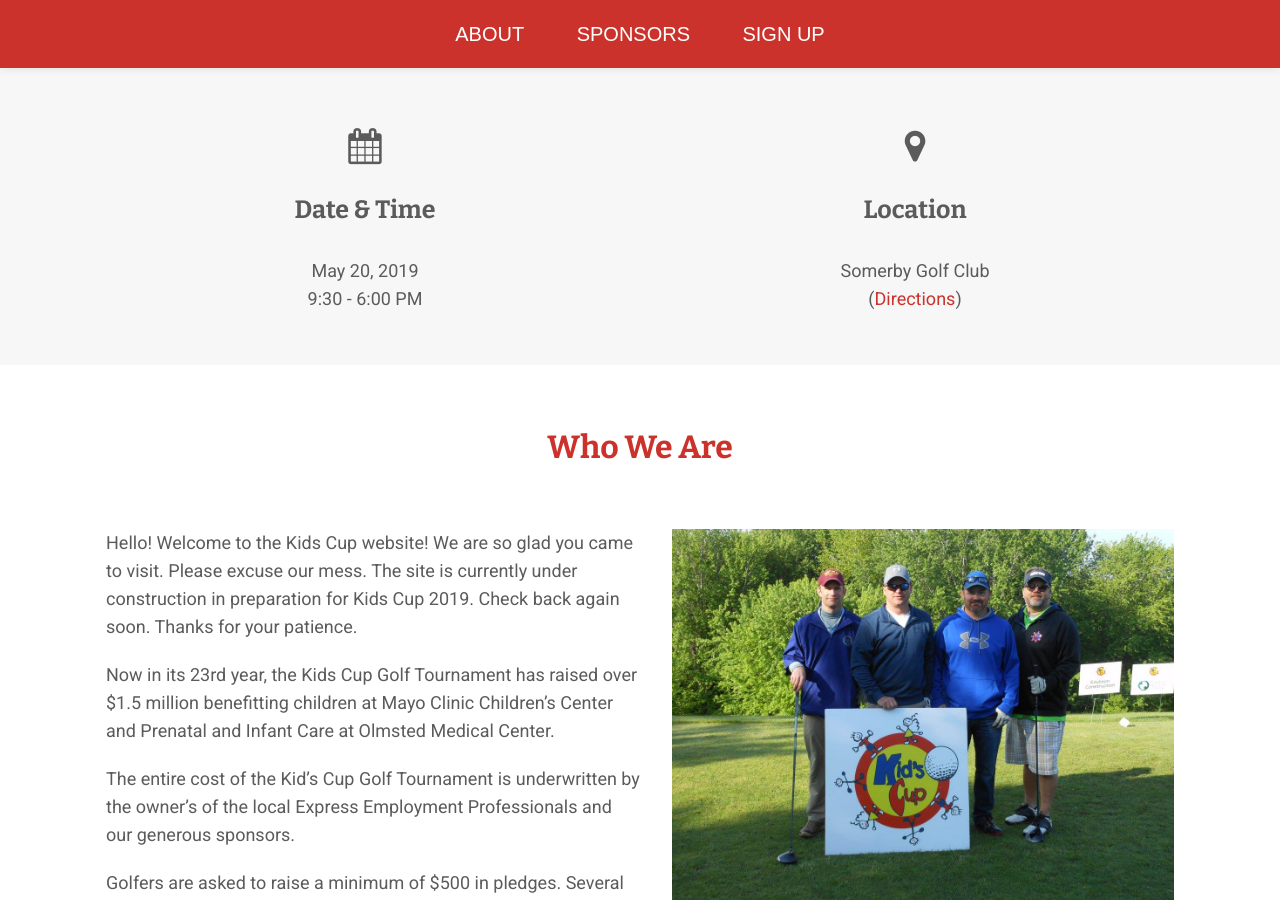
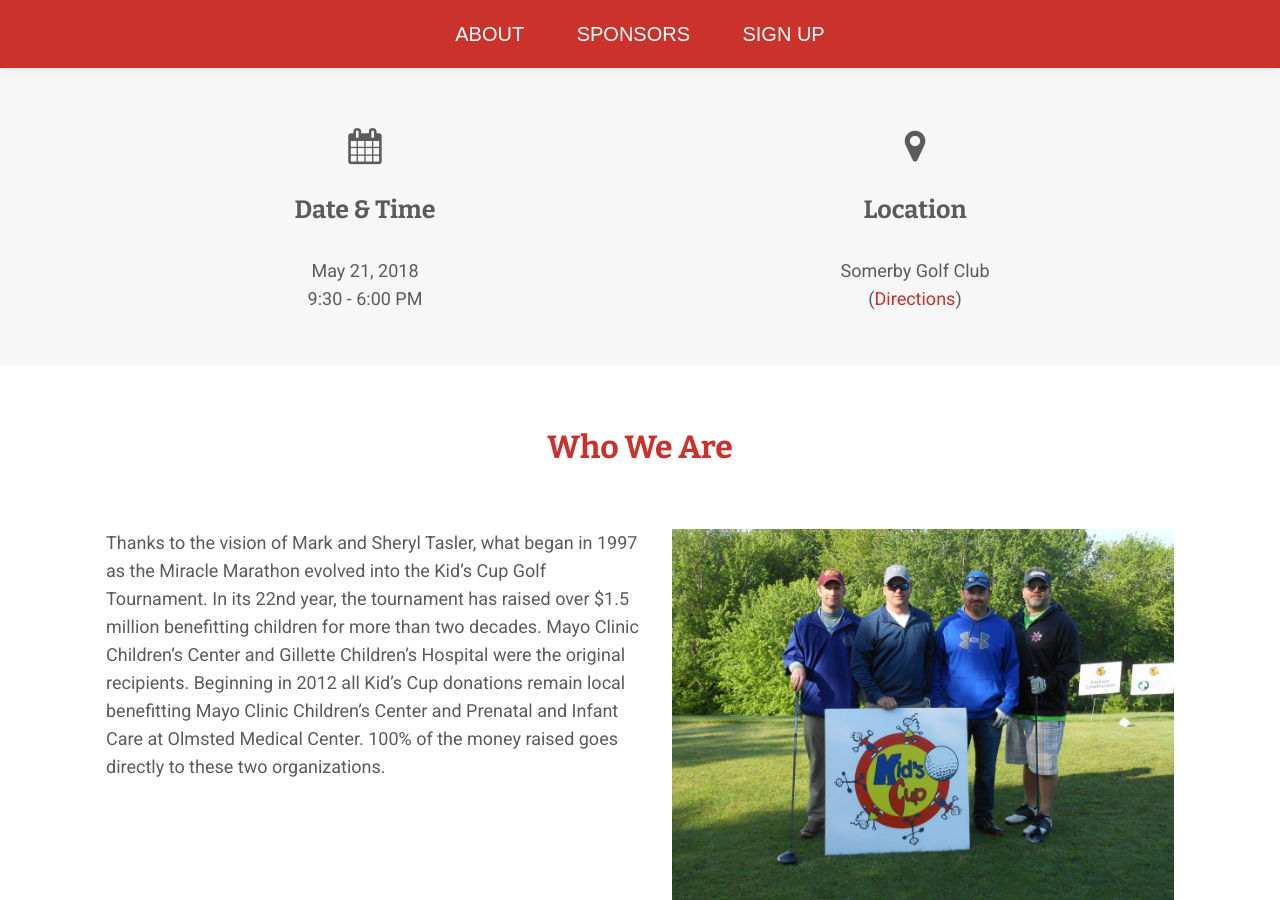
Before and after one commit to kidscuprochester/kidscuprochester.github.io, a Jekyll site: the page built from index.md, in a window 1280 px wide and 900 px high, scrolled down 645 px. Built offline with Jekyll 4.4.1, drawn with Linux system fonts in a browser that asks for light colours; nearby versions of some CDN libraries; some of the changed text lies outside the part shown.

Commit message:
Reverted changes from recent commits via Siteleaf

```diff
--- a/_config.yml
+++ b/_config.yml
@@ -18,20 +18,50 @@ plugins:
 intro:
   image: "/uploads/golf_course.jpg"
 next_event:
-  date: 2019-05-20 00:00:00.000000000 Z
+  date: 2018-05-21 00:00:00.000000000 Z
   time: 9:30 - 6:00 PM
   location: Somerby Golf Club
   directions_url: https://www.google.com/maps/dir//''/@44.0477542,-92.6697751,13z/data=!4m8!4m7!1m0!1m5!1m1!1s0x87f742b8acef5c79:0xe0c57d3c2c3b35dd!2m2!1d-92.6347557!2d44.0476979
 who_we_are:
-  text: |-
-    Hello! Welcome to the Kids Cup website! We are so glad you came to visit. Please excuse our mess. The site is currently under construction in preparation for Kids Cup 2019. Check back again soon. Thanks for your patience.
-
-    Now in its 23rd year, the Kids Cup Golf Tournament has raised over $1.5 million benefitting children at Mayo Clinic Children's Center and Prenatal and Infant Care at Olmsted Medical Center.
-
-    The entire cost of the Kid's Cup Golf Tournament is underwritten by the owner's of the local Express Employment Professionals and our generous sponsors.
-
-    Golfers are asked to raise a minimum of $500 in pledges. Several golfers raised more than $2,000! In 2018, with 100 golfers, Kid's Cup Golf Tournament raised more than $77,000.
+  text: |
+    Thanks to the vision of Mark and Sheryl Tasler, what began in 1997 as the Miracle Marathon evolved into the Kid’s Cup Golf Tournament.
+    In its 22nd year, the tournament has raised over $1.5 million benefitting children for more than two decades.  Mayo Clinic Children’s Center and Gillette Children’s Hospital were the original recipients.
+    Beginning in 2012 all Kid’s Cup donations remain local benefitting Mayo Clinic Children’s Center and Prenatal and Infant Care at Olmsted Medical Center.  100% of the money raised goes directly to these two organizations.
   image: "/uploads/players_1.jpg"
+what_makes_us_unique:
+  top_text: |
+    For 22 years our golfers have been raising money for the kids.  Golfers raise a minimum of $500. Many go above and beyond the required $500 and raise up to $6,000 a year.
+    When you are asked to donate to a Kid’s Cup golfer, you are donating to fund a project or product that may not otherwise happen.   The mission of our tournament is to make an impact on children’s stay at the hospital, not only for the patients but for their parents and siblings. They are generally lengthy stays, and the money raised goes to make these stays more tolerable and comfortable.
+  top_image: "/uploads/golf_cart_1.jpg"
+  middle_text: |
+    Over the years, the projects at Mayo Clinic have included:
+    * Cast room pictures printer
+    * Marking milestones in the Neonatal NICU
+    * iPads
+    * Sibling support bags
+    * Shaken baby syndrome prevention program
+    * Equipment for PMR Med Peds
+    * Wild Encounters ZooMobile
+    * NICU stay-cations
+    * Fingerprint charms
+    * Sensory Music and Push Button Toys
+    * Simulation dolls
+    * Devices to ease blood draws
+  middle_image: "/uploads/mayo_check.jpg"
+  bottom_text: |
+    In 2011, a project called “Beads of Courage” was funded at Mayo Clinic.  Beads of Courage are handed to each child who has any type of procedure whether it is a needle stick all the way to a successful day of chemotherapy.
+    Just imagine how many beads these kids collect over their time or trips to the hospital.  With each visit, the strings of courage beads get longer, and each bead garners a smile on a hurting or ill child.
+  bottom_image:
+whats_new:
+  text: |
+    The Kid's Cup has followed the same format for 21 years, but this year we've decided to switch things up. Instead of 36 holes played at two different golf courses, the tournament will be held at [Somerby Golf Club](http://www.somerby.com), South East Minnesota's premiere championship golf club, on May 21, 2018
+    The tournament will be 18 holes, leaving more time for our golfers to enjoy dinner, along with our silent auction.
+    ##### Schedule of Events:
+    * 9:30 AM - Registration and hot breakfast buffet
+    * 11:00 AM - Shotgun start
+    * 3:30 PM - Social hour and silent auction
+    * 4:30 PM - Dinner (chef-carved prime rib) and awards
+  image: "/uploads/somerbys_course.jpg"
 sign_up:
   for_golfers:
     text: 'Registration is easy. Simply create your fund easy page [here](https://secure.ministrysync.com/ministrysync/event/website/home/?e=10088).
@@ -39,7 +69,6 @@ sign_up:
       link on Facebook and Twitter.  If you receive donations as cash or check, simply
       record the donations on your Fund Easy page, and bring the cash and checks to
       Somerby the day of the event.
-
 '
     button_link: https://secure.ministrysync.com/ministrysync/event/website/home/?e=10088
     button_text: I want to golf!
@@ -49,7 +78,6 @@ sign_up:
       contact Jeff Jensen ([jeff.jensen@expresspros.com](mailto:jeff.jensen@expresspros.com?subject=Kid''s
       Cup Rochester Sponsorship)) or Marge Kelley ([marge.kelley@expresspros.com](mailto:marge.kelley@expresspros.com?subject=Kid''s
       Cup Rochester Sponsorship)).
-
 '
     button_link: mailto:marge.kelley@expresspros.com?subject=Kid's Cup Rochester Sponsorship
     button_text: I want to sponsor!
@@ -74,3 +102,6 @@ other_sponsors:
 - image: "/uploads/pro_image_logo.png"
   name: Pro Image
   link: http://www.proimageroch.com
+- image: "/uploads/Clements_plus_Chevrolet_2017-6f11e5.png"
+  name: Clements
+  link: http://www.clementsauto.com/
```
Also changed, not shown: Gemfile.lock.
